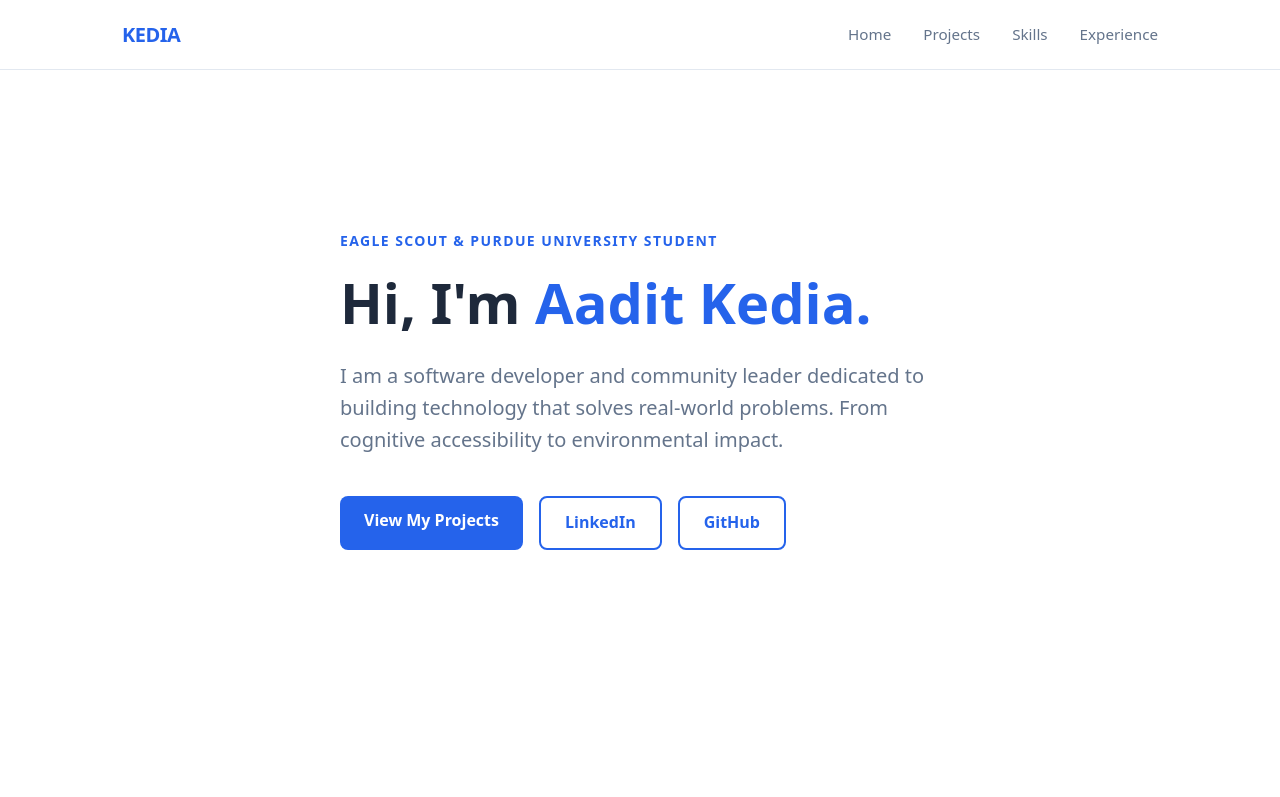
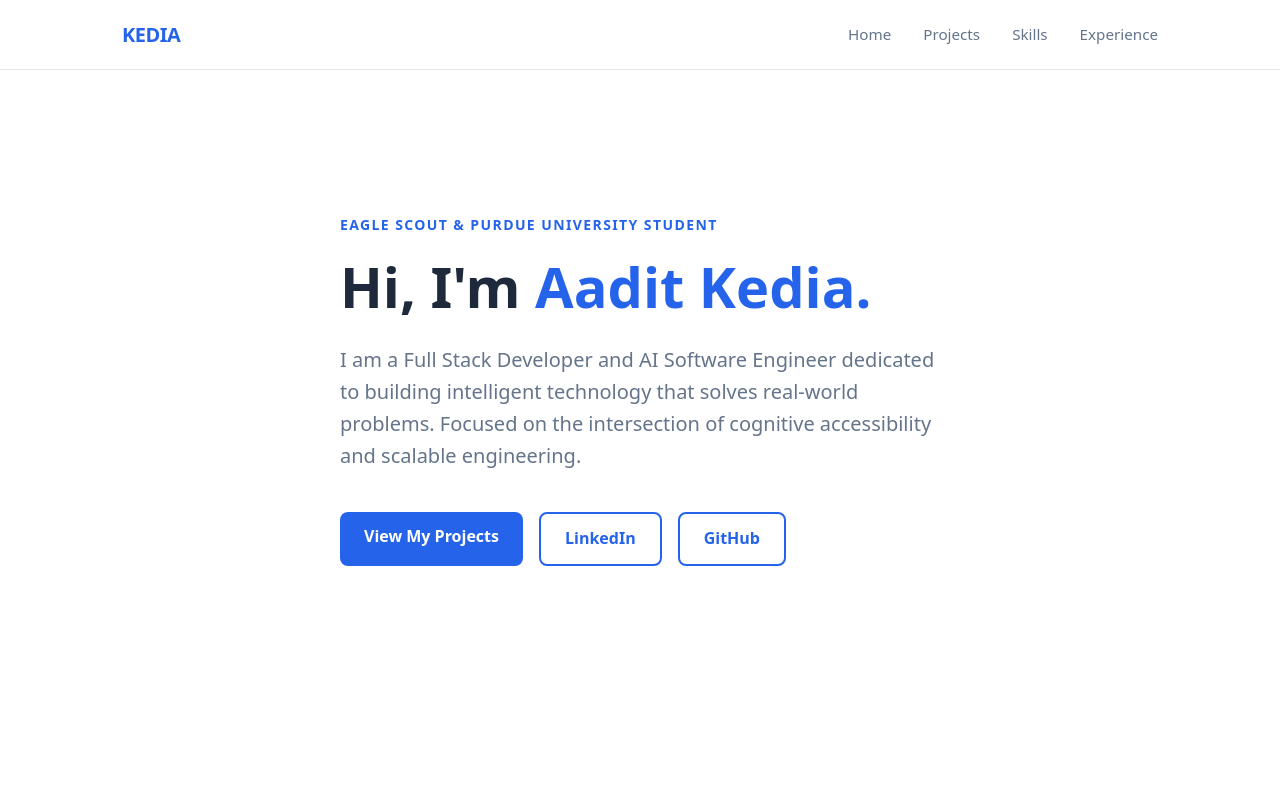
Before and after one commit to aaditkedia/Personalsite, a React (Vite) app: page / in a window 1280 px wide. Shown: the top 797 px of the page. Built offline with nearby package versions, Linux system fonts and the light colour scheme.

Commit message:
Update profile to emphasize AI and SWE focus

```diff
--- a/src/components/Experience.jsx
+++ b/src/components/Experience.jsx
@@ -15,10 +15,10 @@ const experienceData = [
     description: "Successfully managed and completed an extensive service project, demonstrating leadership, discipline, and commitment to community service."
   },
   {
-    title: "Computer Science Student",
+    title: "AI Software Engineer & Full Stack Student",
     organization: "Purdue University",
     period: "2024 - Present",
-    description: "Focusing on software development, algorithmic design, and cognitive accessibility research."
+    description: "Specializing in software development, algorithmic design, and cognitive accessibility research with a focus on AI-driven solutions."
   }
 ];
 
--- a/src/components/Hero.jsx
+++ b/src/components/Hero.jsx
@@ -9,8 +9,8 @@ const Hero = () => {
           <span className="hero-tagline">Eagle Scout & Purdue University Student</span>
           <h1>Hi, I'm <span className="highlight">Aadit Kedia.</span></h1>
           <p className="hero-description">
-            I am a software developer and community leader dedicated to building technology that solves real-world problems.
-            From cognitive accessibility to environmental impact.
+            I am a Full Stack Developer and AI Software Engineer dedicated to building intelligent technology that solves real-world problems.
+            Focused on the intersection of cognitive accessibility and scalable engineering.
           </p>
           <div className="hero-actions">
             <a href="#projects" className="btn btn-primary">View My Projects</a>
```
